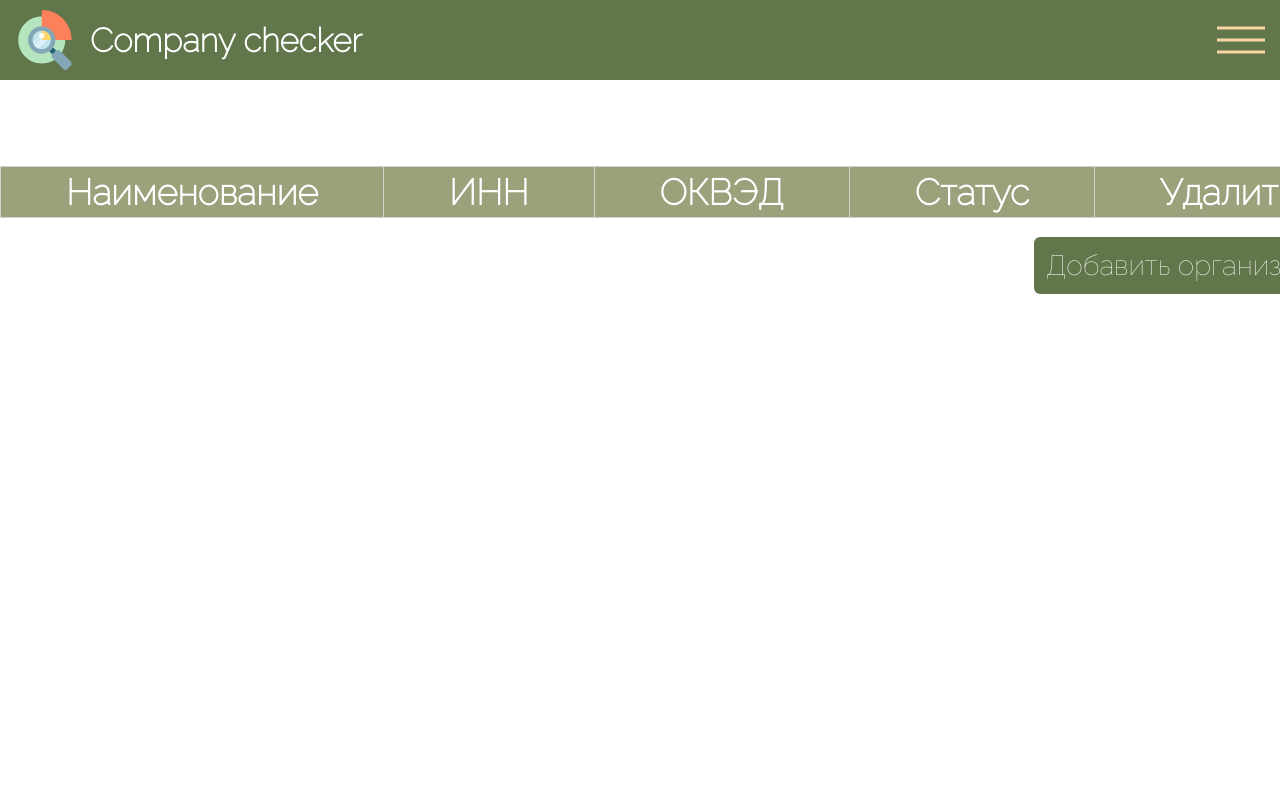
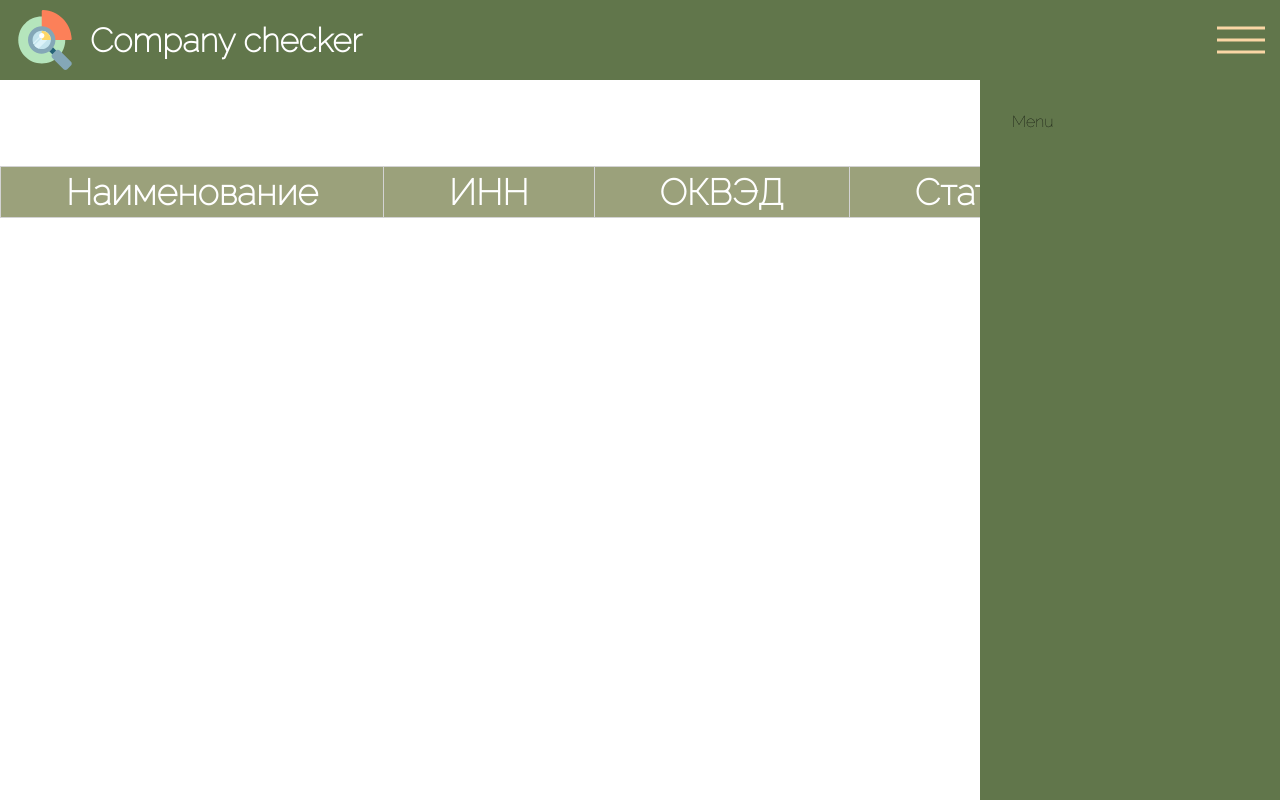
Before and after one commit to ravgusha/company-checker, a React (Create React App) app: page / in a window 1280 px wide. Shown: the top 800 px of the page. Built offline with nearby package versions, Linux system fonts and the light colour scheme.

Commit message:
feat: add Menu #CC-008

```diff
--- a/src/app/index.tsx
+++ b/src/app/index.tsx
@@ -6,11 +6,13 @@ import routes from './routes';
 
 import './style.scss';
 import store from '../redux/store';
+import Menu from '../components/Menu';
 
 function App() {
   return (
     <Provider store={store}>
       <Header />
+      <Menu />
       <Routes>
         {routes.map(({ path, component: Component }, i) => (
           <Route key={i} path={path} element={<Component />} />
--- a/src/components/HamburgerMenu/index.tsx
+++ b/src/components/HamburgerIcon/index.tsx
@@ -1,6 +1,6 @@
 import './style.scss';
 
-const HamburgerMenu = () => {
+const HamburgerIcon = () => {
   return (
     <div className="hamburger">
       <span></span>
@@ -10,4 +10,4 @@ const HamburgerMenu = () => {
   );
 };
 
-export default HamburgerMenu;
+export default HamburgerIcon;
--- a/src/components/HamburgerMenu/style.scss
+++ b/src/components/HamburgerIcon/style.scss
@@ -6,6 +6,7 @@
   position: relative;
   z-index: 2;
   overflow: hidden;
+  cursor: pointer;
 
   & span {
     width: 48px;
--- a/src/components/Header/index.tsx
+++ b/src/components/Header/index.tsx
@@ -1,4 +1,4 @@
-import HamburgerMenu from '../HamburgerMenu';
+import HamburgerIcon from '../HamburgerIcon';
 import Logo from '../Logo';
 
 import './style.scss';
@@ -7,7 +7,7 @@ const Header = () => {
   return (
     <header>
       <Logo />
-      <HamburgerMenu />
+      <HamburgerIcon />
     </header>
   );
 };
--- /dev/null
+++ b/src/components/Menu/index.tsx
@@ -0,0 +1,7 @@
+import './style.scss';
+
+const Menu = () => {
+  return <div className='menu'>Menu</div>;
+};
+
+export default Menu;
--- /dev/null
+++ b/src/components/Menu/style.scss
@@ -0,0 +1,11 @@
+@import '../../styles/constants.scss';
+
+.menu {
+    width: 100%;
+    max-width: 300px;
+    height: calc(100vh - 80px);
+    position: absolute;
+    right: 0;
+    padding: 32px;
+    background-color: $MAIN_COLOR;
+}
```
